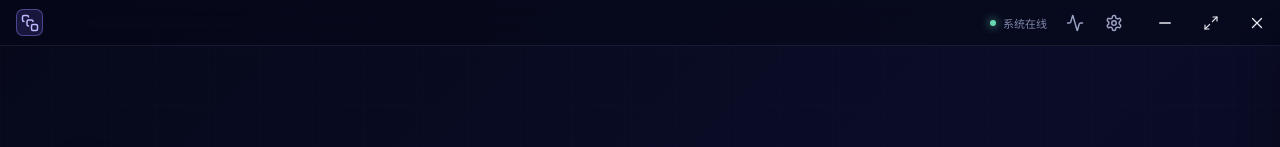
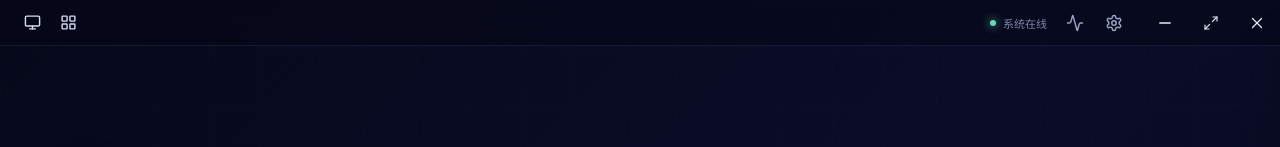
Before and after one commit to thelinyue/Workbench, a React (Vite) app in the folder src/renderer/: page / in a window 1280 px wide. Shown: the top 147 px of the page. Built offline with nearby package versions, Linux system fonts and the light colour scheme.

Commit message:
feat: add desktop navigation and app switcher

```diff
--- a/src/renderer/src/App.tsx
+++ b/src/renderer/src/App.tsx
@@ -23,6 +23,7 @@ import {
   Menu,
   Minus,
   Minimize2,
+  Monitor,
   MoreHorizontal,
   PackageOpen,
   Play,
@@ -30,7 +31,6 @@ import {
   Search,
   Settings as SettingsIcon,
   ShieldCheck,
-  SquareStack,
   Trash2,
   Upload,
   X,
@@ -122,6 +122,7 @@ export function App() {
   const [windows, setWindows] = useState<AppWindow[]>([]);
   const [tasks, setTasks] = useState<TaskRecord[]>([]);
   const [drawerOpen, setDrawerOpen] = useState(false);
+  const [appLibraryOpen, setAppLibraryOpen] = useState(false);
   const [error, setError] = useState('');
   const [notice, setNotice] = useState('');
   const [iconLayout, setIconLayout] = useState(DEFAULT_ICON_LAYOUT);
@@ -251,7 +252,12 @@ export function App() {
       <div className="ambient-shape ambient-shape-one" aria-hidden="true" />
       <div className="ambient-shape ambient-shape-two" aria-hidden="true" />
       <header className="topbar">
-        <div className="brand-mark" aria-label="工作台桌面"><SquareStack size={18} /></div>
+        <div className="shell-left-tools">
+          <button className="shell-launcher-button" type="button" aria-label="返回桌面" onClick={() => { setWindows((current) => current.map((item) => ({ ...item, minimized: true }))); setDrawerOpen(false); }}><Monitor size={17} /></button>
+          <button className="shell-launcher-button" type="button" aria-label="打开应用库" aria-expanded={appLibraryOpen} onClick={() => setAppLibraryOpen((value) => !value)}><LayoutGrid size={17} /></button>
+          {windows.length > 0 && <><span className="topbar-divider shell-left-divider" aria-hidden="true" /><div className="open-app-switcher" aria-label="已打开应用">{windows.map((item) => { const Icon = APP_META[item.id as AppId].icon; return <button key={item.id} type="button" className={`open-app-icon ${item.minimized ? 'open-app-icon-minimized' : ''}`} aria-label={`切换到${item.title}`} title={item.title} onClick={() => focusWindow(item.id)}><Icon size={16} /></button>; })}</div></>}
+          {appLibraryOpen && <div className="app-library" role="menu" aria-label="应用库">{(Object.keys(APP_META) as AppId[]).map((id) => { const app = APP_META[id]; const Icon = app.icon; return <button key={id} type="button" role="menuitem" onClick={() => { openApp(id); setAppLibraryOpen(false); }}><Icon size={18} /><span>{app.title}</span></button>; })}</div>}
+        </div>
         <div className="topbar-actions">
           <div className="health-indicator"><span className="health-dot" />系统在线</div>
           <button className="topbar-icon-button" type="button" aria-label={`打开任务中心${runningCount ? `，${runningCount} 项进行中` : ''}`} aria-expanded={drawerOpen} onClick={() => setDrawerOpen((value) => !value)}>
--- a/src/renderer/src/styles.css
+++ b/src/renderer/src/styles.css
@@ -38,6 +38,12 @@ button:focus-visible, input:focus-visible { outline: 2px solid #b5b9ff; outline-
 .brand-lockup span { display: block; margin-top: 2px; color: var(--faint); font-size: 10px; letter-spacing: .02em; }
 .brand-mark { display: grid; width: 30px; height: 30px; place-items: center; border: 1px solid rgba(147, 139, 255, .42); border-radius: 9px; color: #bdb9ff; background: rgba(122, 108, 255, .16); }
 .topbar-actions { gap: 12px; color: var(--muted); }
+.shell-left-tools { position: relative; display: flex; align-items: center; gap: 4px; -webkit-app-region: no-drag; }
+.shell-launcher-button, .open-app-icon { display: grid; width: 32px; height: 32px; padding: 0; place-items: center; border: 1px solid transparent; border-radius: 7px; color: #d8ddf2; background: transparent; cursor: pointer; }
+.shell-launcher-button:hover, .open-app-icon:hover { border-color: rgba(174, 187, 243, .2); background: rgba(255,255,255,.09); }
+.shell-left-divider { margin: 0 5px; }.open-app-switcher { display: flex; align-items: center; gap: 3px; }.open-app-icon { color: #aaa8ff; background: rgba(126, 113, 240, .12); }.open-app-icon-minimized { color: #7780a8; background: transparent; }
+.app-library { position: absolute; z-index: 90; top: 39px; left: 0; display: grid; width: 184px; padding: 6px; grid-template-columns: repeat(2, 1fr); gap: 4px; border: 1px solid rgba(169, 180, 239, .24); border-radius: 8px; box-shadow: 0 18px 38px rgba(0,0,0,.43); background: #151a3d; }
+.app-library button { display: flex; min-height: 66px; padding: 8px; align-items: center; justify-content: center; gap: 6px; flex-direction: column; border: 1px solid transparent; border-radius: 6px; color: #cfd5ee; background: transparent; cursor: pointer; font-size: 11px; }.app-library button:hover { border-color: rgba(164, 175, 239, .24); background: rgba(255,255,255,.07); }.app-library button svg { color: #aaa8ff; }
 .health-indicator { gap: 7px; font-size: 11px; }
 .health-dot, .status-dot { display: inline-block; width: 6px; height: 6px; border-radius: 50%; background: var(--success); box-shadow: 0 0 10px var(--success); }
 .topbar-icon-button, .icon-only-button, .shell-window-control { position: relative; display: grid; width: 36px; height: 36px; padding: 0; place-items: center; border: 1px solid transparent; border-radius: 9px; background: transparent; cursor: pointer; transition: background .16s ease, border-color .16s ease, color .16s ease; -webkit-app-region: no-drag; }
--- a/src/renderer/window-manager.ts
+++ b/src/renderer/window-manager.ts
@@ -19,7 +19,7 @@ export interface AppWindow {
 export function createAppWindow(windows: AppWindow[], id: string, title: string): AppWindow[] {
   if (windows.some((item) => item.id === id)) return windows;
   const nextZIndex = Math.max(0, ...windows.map((item) => item.zIndex)) + 1;
-  return [...windows, { id, title, x: 140, y: 84, width: 980, height: 650, zIndex: nextZIndex, minimized: false, maximized: false }];
+  return [...windows, { id, title, x: 154, y: 82, width: 860, height: 560, zIndex: nextZIndex, minimized: false, maximized: false }];
 }
 
 export function moveWindow(windows: AppWindow[], id: string, x: number, y: number): AppWindow[] {
```
Also changed, not shown: 1 other file (tests, documents, lock files or other folders).
